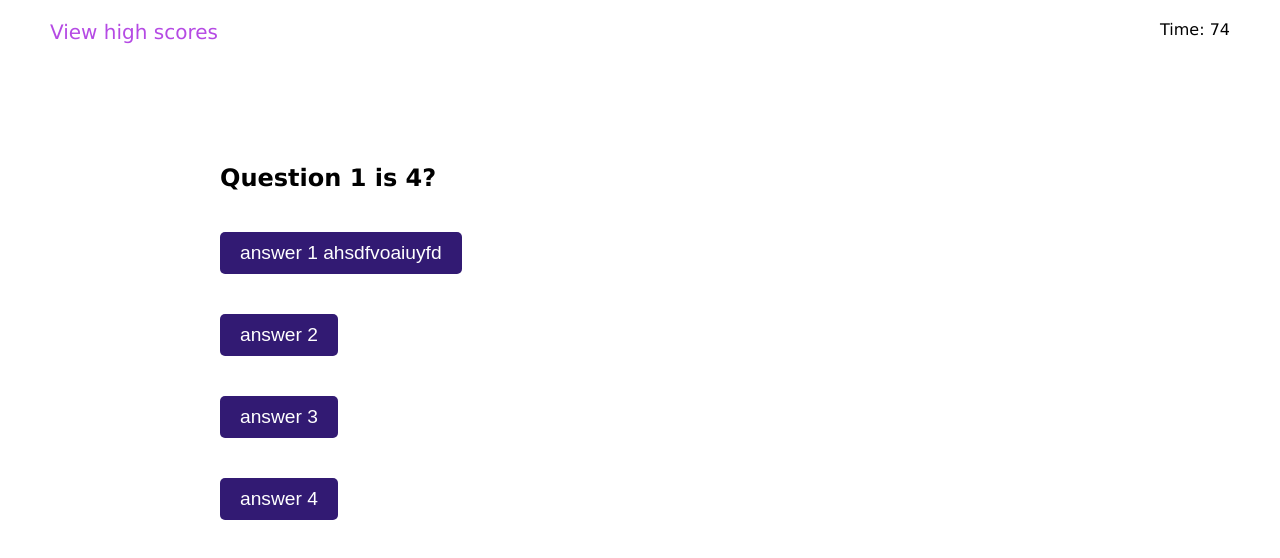
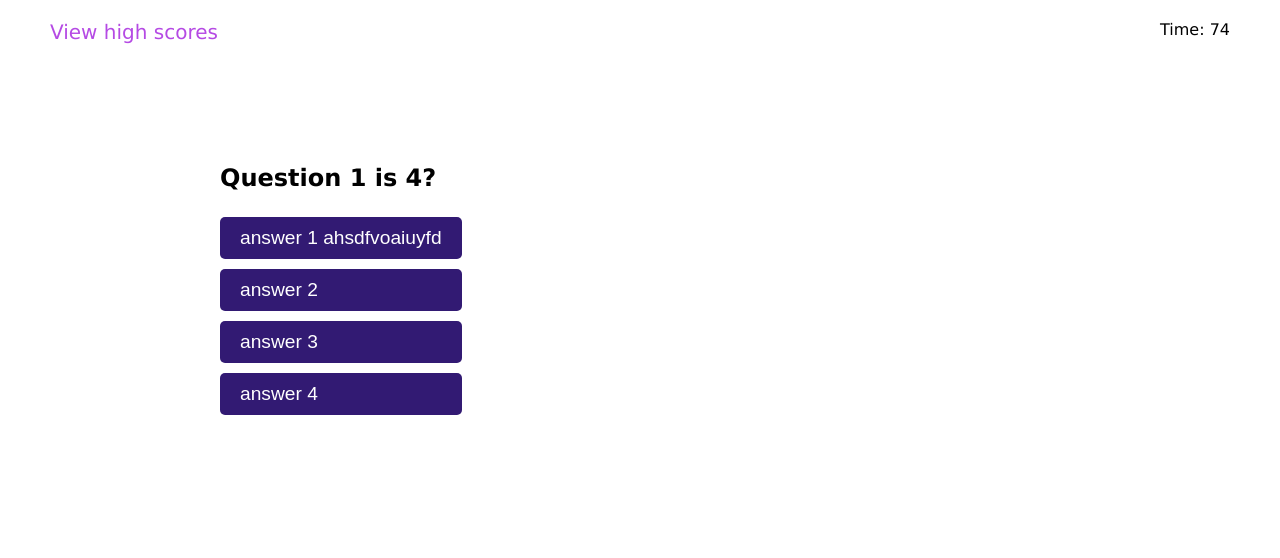
Before and after one commit to JonathanGibbings/Code-Quiz, a plain HTML site: page index.html in a window 1280 px wide. Both pictures are taken after a click on the button "Start Quiz". Drawn offline with Linux system fonts and the light colour scheme.

Commit message:
add div so buttons flex to match width

```diff
--- a/assets/css/style.css
+++ b/assets/css/style.css
@@ -77,9 +77,15 @@ main #intro-box p {
     margin: 20px;
 }
 
-/* .quiz-box .btn {
-    margin: 5px 50% 5px 20px;
-    width: auto;
-} */
+.ans-box {
+    display: flex;
+    flex-direction: column;
+    align-items: stretch;
+}
+
+.ans-box .btn {
+    margin: 5px 5px 5px 20px;
+    text-align: left;
+}
 
 /* end dynamic quiz styles */
--- a/assets/js/script.js
+++ b/assets/js/script.js
@@ -59,11 +59,15 @@ var nextQuestion = function() {
     questionEl.innerText = questionsList[questionCounter].question;
     quizEl.appendChild(questionEl);
 
+    var ansBoxEl = document.createElement("div");
+    ansBoxEl.className = "ans-box";
+    quizEl.appendChild(ansBoxEl);
+
     for (var i=1; i <= questionsList[questionCounter].numAns; i++) {
         eval("var ansBtn" + i + " = document.createElement('button');");
         eval("ansBtn" + i + ".className = 'btn';");
         eval("ansBtn" + i + ".innerText = questionsList[questionCounter].ans" + i + ";");
-        eval("quizEl.appendChild(ansBtn" + i + ");");
+        eval("ansBoxEl.appendChild(ansBtn" + i + ");");
     }
 
 }
```
